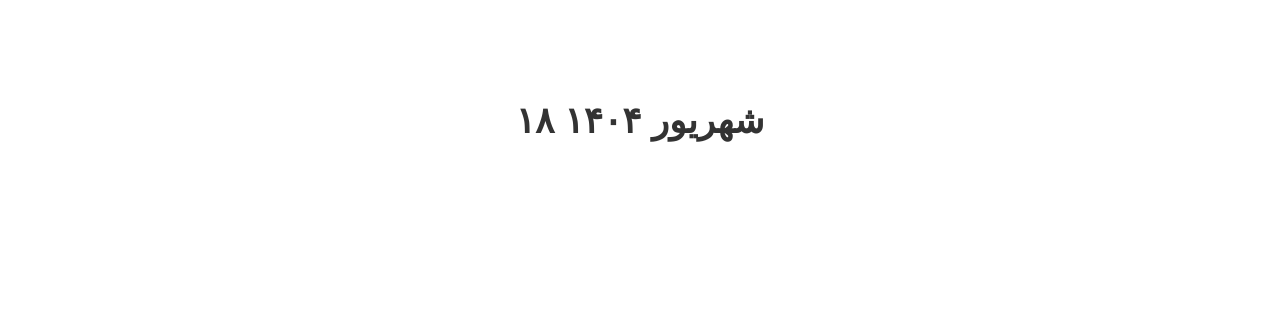
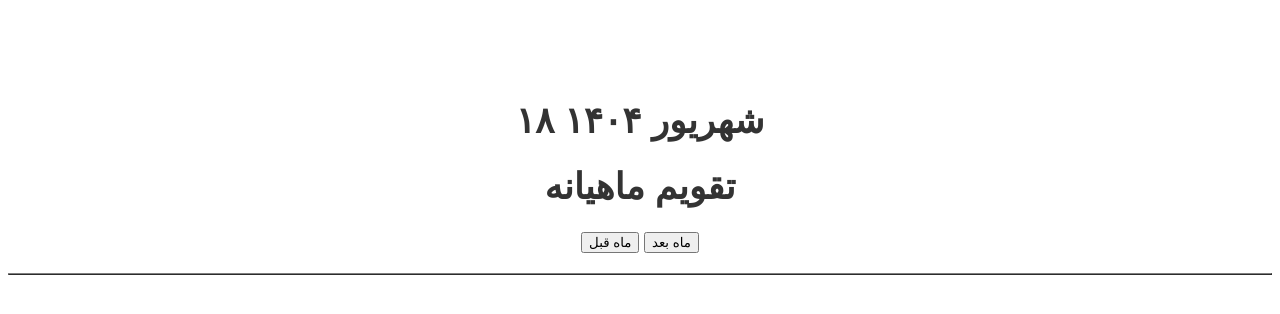
Before and after one commit to jack-ever/calendar, a plain HTML site: page index.html in a window 1280 px wide. Drawn offline with Linux system fonts and the light colour scheme.

Commit message:
Update index.html

```diff
--- a/index.html
+++ b/index.html
@@ -36,3 +36,19 @@
   </script>
 </body>
 </html>
+<body>
+  <h1 id="month-title">تقویم ماهیانه</h1>
+
+  <div>
+    <button onclick="prevMonth()">ماه قبل</button>
+    <button onclick="nextMonth()">ماه بعد</button>
+  </div>
+
+  <table id="calendar-table" border="1" style="margin-top:20px; width:100%; text-align:center;">
+    <!-- جدول روزها اینجا ساخته می‌شه -->
+  </table>
+
+  <script>
+    // اینجا بعداً کد جاوااسکریپت رو اضافه می‌کنیم
+  </script>
+</body>
```
